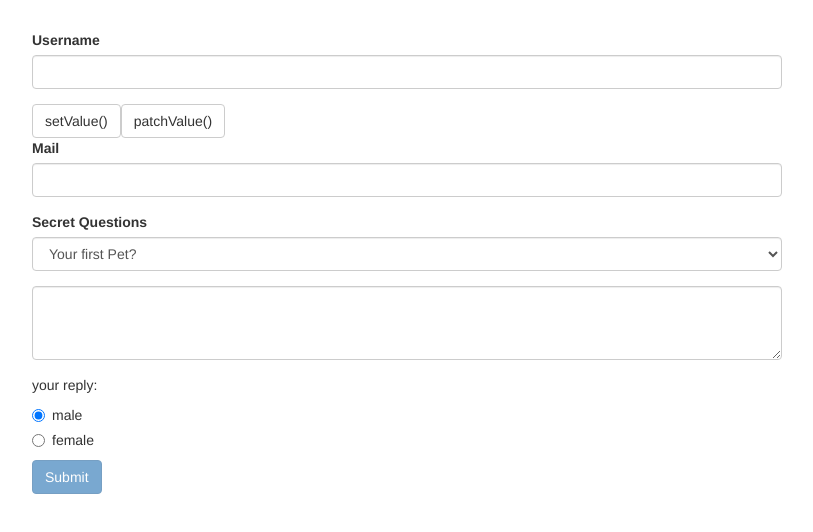
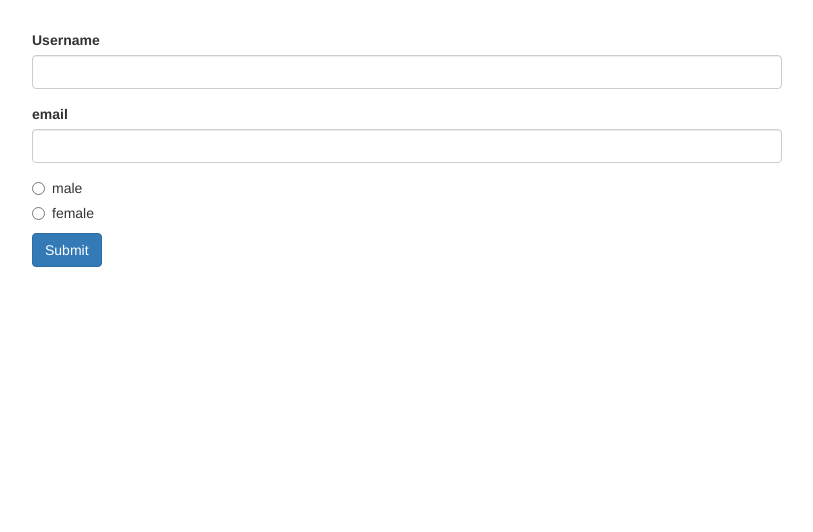
Before and after one commit to doug-newton/angular-udemy-course-project, an Angular app: page / in a window 1280 px wide. Shown: the top 532 px of the page, without its empty margins (233-1046 px from the left). Built offline with nearby package versions, Linux system fonts and the light colour scheme.

Commit message:
set up reactive forms subproject

```diff
--- a/src/app/app.component.css
+++ b/src/app/app.component.css
@@ -1,7 +1,3 @@
 .container {
   margin-top: 30px;
 }
-
-input.ng-touched.ng-invalid, select.ng-touched.ng-invalid {
-  border: 1px solid red
-}
--- a/src/app/app.component.html
+++ b/src/app/app.component.html
@@ -1,50 +1,30 @@
 <div class="container">
   <div class="row">
     <div class="col-xs-12 col-sm-10 col-md-8 col-sm-offset-1 col-md-offset-2">
-      <form (ngSubmit)="onSubmit()" #myForm="ngForm">
-        <div id="user-data" ngModelGroup="userData" #userData="ngModelGroup">
-          <div class="form-group">
-            <label for="username">Username</label>
-            <input type="text" id="username" class="form-control" ngModel name="username" required>
-          </div>
-          <button class="btn btn-default" type="button" (click)="onSetValue()">setValue()</button>
-          <button class="btn btn-default" type="button" (click)="onPatchValue()">patchValue()</button>
-          <div class="form-group">
-            <label for="email">Mail</label>
-            <input type="email" id="email" class="form-control" ngModel name="email" required email #email="ngModel">
-          </div>
-          <p *ngIf="!email.valid && email.touched">please enter a valid email</p>
-        </div>
-        <p *ngIf="!userData.valid && userData.touched">invalid user data</p>
+      <form>
         <div class="form-group">
-          <label for="secret">Secret Questions</label>
-          <select id="secret" class="form-control" ngModel="pet" name="secret">
-            <option value="pet">Your first Pet?</option>
-            <option value="teacher">Your first teacher?</option>
-          </select>
+          <label for="username">Username</label>
+          <input
+            type="text"
+            id="username"
+            class="form-control">
         </div>
         <div class="form-group">
-          <textarea [(ngModel)]="answer" class="form-control" name="answer" rows="3"></textarea>
+          <label for="email">email</label>
+          <input
+            type="text"
+            id="email"
+            class="form-control">
         </div>
-        <p>your reply: {{answer}}</p>
         <div class="radio" *ngFor="let gender of genders">
           <label>
-            <input type="radio" name="gender" ngModel="male" [value]="gender"> {{gender}}
+            <input
+              type="radio"
+              [value]="gender">{{ gender }}
           </label>
         </div>
-        <button [disabled]="!myForm.valid" class="btn btn-primary" type="submit">Submit</button>
+        <button class="btn btn-primary" type="submit">Submit</button>
       </form>
     </div>
   </div>
-  <div class="row" *ngIf="submitted">
-    <div class="col-xs-12">
-      <ul>
-        <li>username: {{user.username}} </li>
-        <li>email: {{user.email}} </li>
-        <li>secret: {{user.secret}} </li>
-        <li>answer: {{user.answer}} </li>
-        <li>gender: {{user.gender}} </li>
-      </ul>
-    </div>
-  </div>
 </div>
--- a/src/app/app.component.ts
+++ b/src/app/app.component.ts
@@ -1,5 +1,4 @@
-import { Component, ViewChild } from '@angular/core';
-import { NgForm } from '@angular/forms';
+import { Component } from '@angular/core';
 
 @Component({
   selector: 'app-root',
@@ -7,46 +6,5 @@ import { NgForm } from '@angular/forms';
   styleUrls: ['./app.component.css']
 })
 export class AppComponent {
-
-  @ViewChild('myForm') form: NgForm
-  answer: string = ''
-  genders: string[] = ['male', 'female']
-  submitted = false
-  user = {
-    username: '',
-    email: '',
-    secret: '',
-    answer: '',
-    gender: ''
-  }
-
-  onSetValue() {
-    this.form.setValue({
-      userData: {
-        username: 'Superuser',
-        email: ''
-      },
-      secret: 'teacher',
-      answer: '',
-      gender: 'male'
-    })
-  }
-
-  onPatchValue() {
-    this.form.form.patchValue({
-      userData: {
-        username: 'Superuser'
-      }
-    })
-  }
-
-  onSubmit() {
-    this.submitted = true
-    this.user.username = this.form.value.userData.username
-    this.user.email = this.form.value.userData.email
-    this.user.secret = this.form.value.secret
-    this.user.answer = this.form.value.answer
-    this.user.gender = this.form.value.gender
-    this.form.reset()
-  }
+  genders = ['male', 'female'];
 }
```
